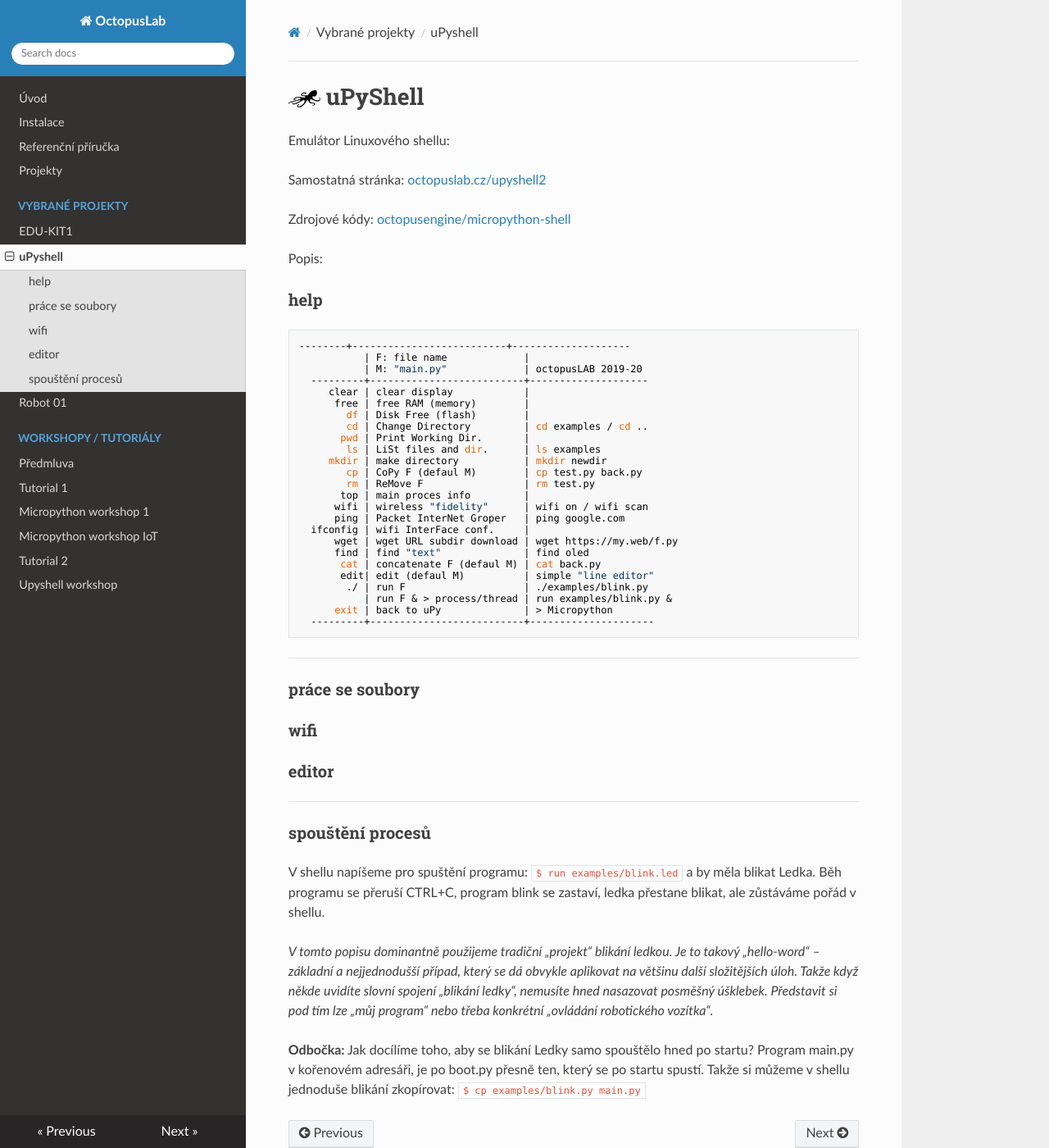
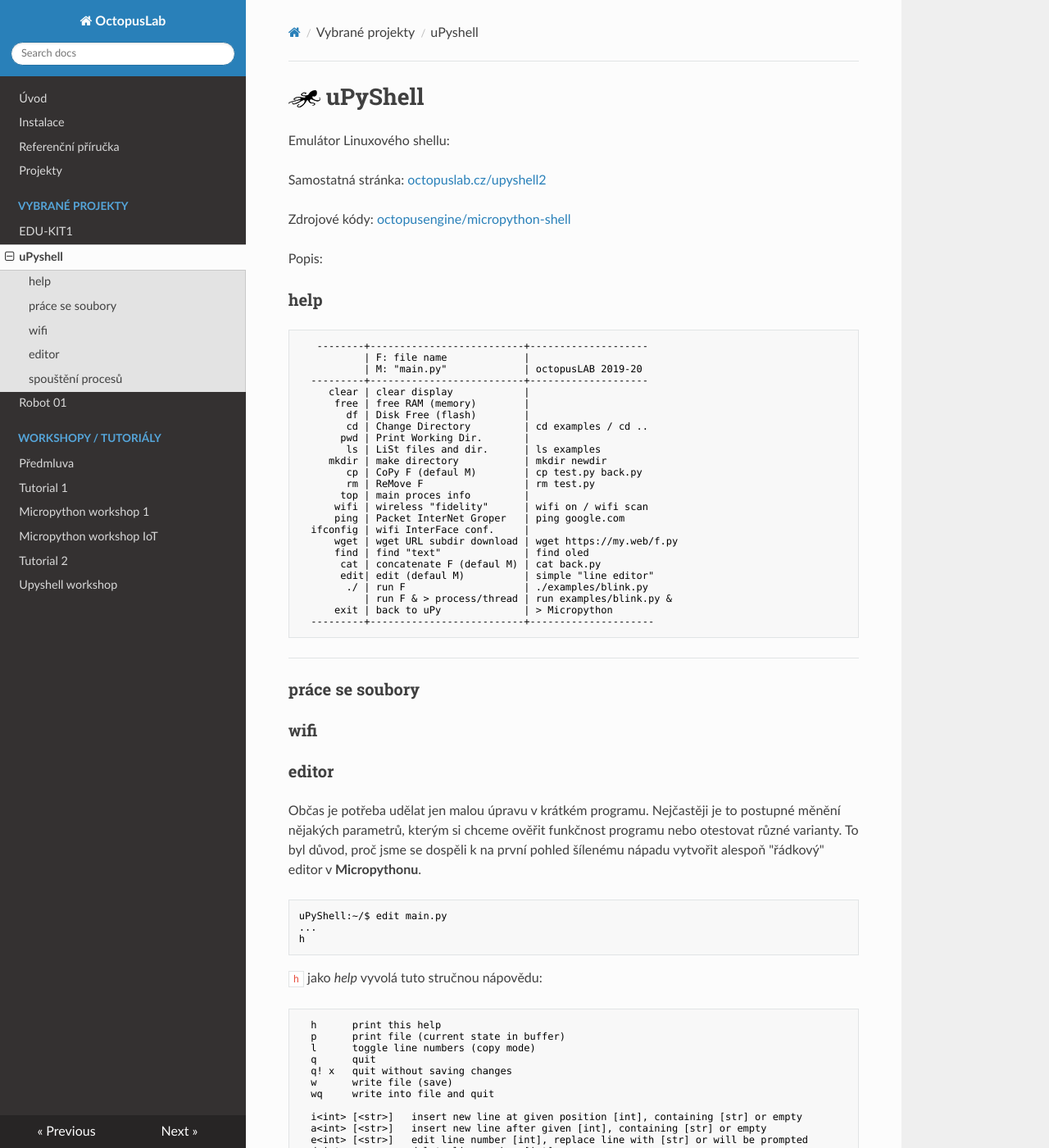
Before and after one commit to octopuslab-cz/docs_octopuslab_cz, an MkDocs documentation site: the page built from docs/p-shell.md, in a window 1280 px wide and 1400 px high. Shown: the whole window at 82% size. Built offline with MkDocs 1.6.1, drawn with Linux system fonts in a browser that asks for light colours; nearby versions of some CDN libraries; some of the changed text lies outside the part shown.

Commit message:
edit, examples

````diff
--- a/docs/p-shell.md
+++ b/docs/p-shell.md
@@ -12,8 +12,8 @@ Popis:
 
 ### help
 
-```
---------+--------------------------+--------------------
+```batch
+   --------+--------------------------+--------------------
            | F: file name             |
            | M: "main.py"             | octopusLAB 2019-20
   ---------+--------------------------+--------------------
@@ -47,6 +47,37 @@ Popis:
 
 ### editor
 
+Občas je potřeba udělat jen malou úpravu v krátkém programu. Nejčastěji je to postupné měnění nějakých parametrů, kterým si chceme ověřit funkčnost programu nebo otestovat různé varianty. To byl důvod, proč jsme se dospěli k na první pohled šílenému nápadu vytvořit alespoň "řádkový" editor v **Micropythonu**.
+```batch
+uPyShell:~/$ edit main.py
+...
+h
+```
+`h` jako *help* vyvolá tuto stručnou nápovědu:
+
+```batch
+  h      print this help
+  p      print file (current state in buffer)
+  l      toggle line numbers (copy mode)
+  q      quit
+  q! x   quit without saving changes
+  w      write file (save)
+  wq     write into file and quit
+
+  i<int> [<str>]   insert new line at given position [int], containing [str] or empty
+  a<int> [<str>]   insert new line after given [int], containing [str] or empty
+  e<int> [<str>]   edit line number [int], replace line with [str] or will be prompted
+  d<int>           delete line number [int]
+  c<int>[-<int>]   comment/uncomment line [int] with a #, or multiple lines if a range is provided (does each line separately)
+
+NOTE: New line at the end of every non empty file is enforced.
+
+WARNING: Do not use for editing lines exceeding your terminal width - you may BREAK TOUR FILE!
+```
+
+
+
+
 ---
 
 ### spouštění procesů
````
Also changed, not shown: docs/basicdoc.md (+7 -3 lines).
